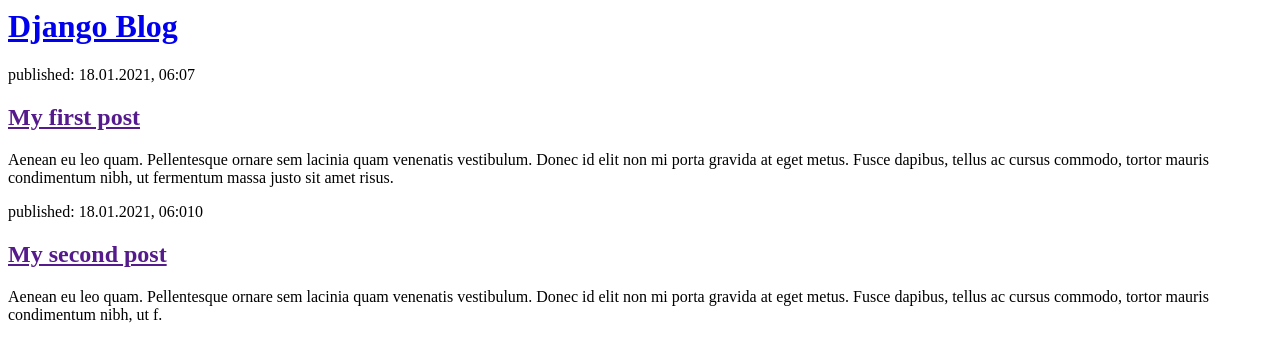
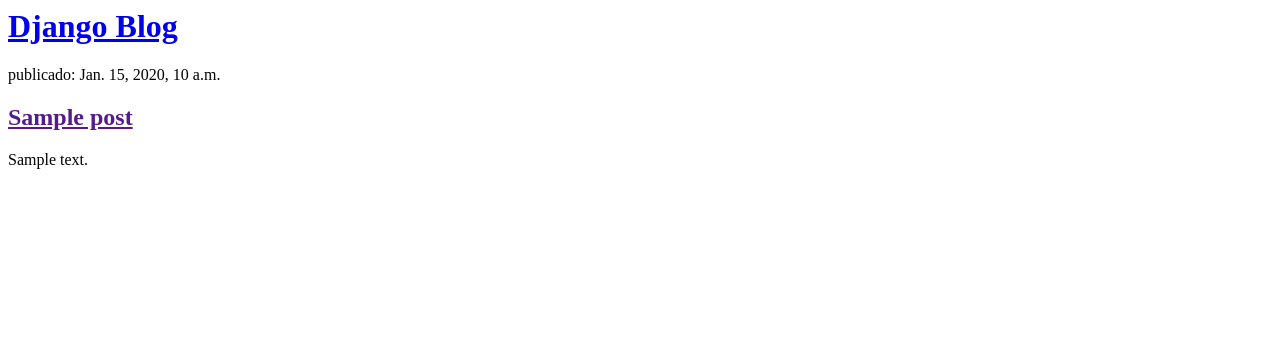
Before and after one commit to OscarTalero/DjangoBlog, a Django app: page / in a window 1280 px wide. Shown: the top 362 px of the page. Run offline with Django 4.2, Linux system fonts and the light colour scheme; tables that the repository leaves empty hold one stand-in row (values such as "Sample post").

Commit message:
Template modificado para mostrar posts desde la base de datos

```diff
--- a/blog/templates/blog/post_list.html
+++ b/blog/templates/blog/post_list.html
@@ -7,16 +7,13 @@
             <h1><a href="/">Django Blog</a></h1>
         </div>
 
+        {% for post in posts %}
         <div>
-            <p>published: 18.01.2021, 06:07</p>
-            <h2><a href="">My first post</a></h2>
-            <p>Aenean eu leo quam. Pellentesque ornare sem lacinia quam venenatis vestibulum. Donec id elit non mi porta gravida at eget metus. Fusce dapibus, tellus ac cursus commodo, tortor mauris condimentum nibh, ut fermentum massa justo sit amet risus.</p>
-        </div>
+            <p>publicado: {{ post.published_date }}</p>
+            <h2><a href="">{{ post.title }}</a></h2>
+            <p> {{ post.text | linebreaksbr }}</p>
+        </div> {% endfor %}
 
-        <div>
-            <p>published: 18.01.2021, 06:010</p>
-            <h2><a href="">My second post</a></h2>
-            <p>Aenean eu leo quam. Pellentesque ornare sem lacinia quam venenatis vestibulum. Donec id elit non mi porta gravida at eget metus. Fusce dapibus, tellus ac cursus commodo, tortor mauris condimentum nibh, ut f.</p>
-        </div>
+
     </body>
 </html>
--- a/blog/views.py
+++ b/blog/views.py
@@ -1,5 +1,8 @@
 from django.shortcuts import render
+from django.utils import timezone
+from .models import Post
 
 # Create your views here.
 def post_list(request):
-    return render (request, 'blog/post_list.html', {})
+    posts = Post.objects.order_by('-published_date')
+    return render (request, 'blog/post_list.html', {'posts' : posts})
```
